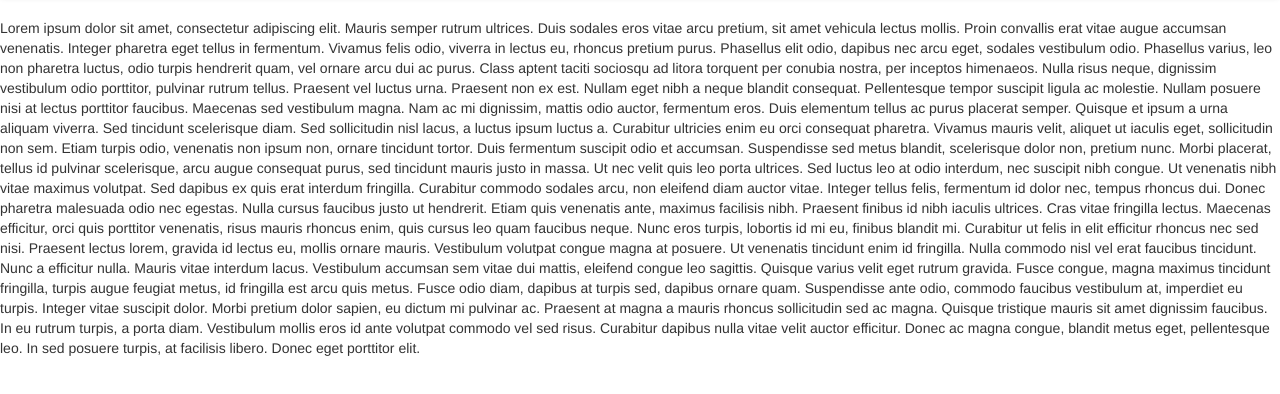
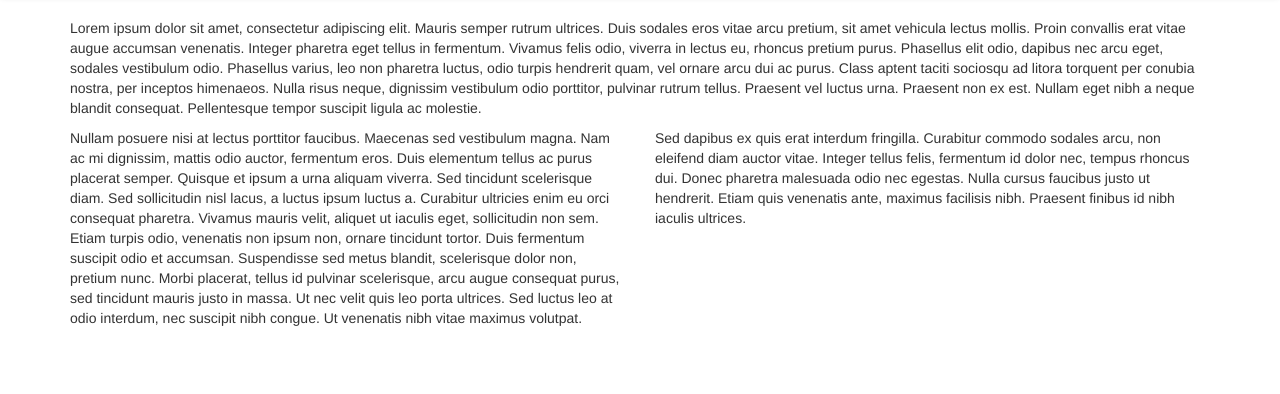
Before and after one commit to Franciswilhelm/vacation-website, a plain HTML site: page index.html in a window 1280 px wide. Shown: the part 54-448 px from the top of the page. Drawn offline with Linux system fonts and the light colour scheme.

Commit message:
Add styling with bootstrap.

```diff
--- a/index.html
+++ b/index.html
@@ -14,19 +14,22 @@
     <li class="active"><a href="#">Japan is cool</a></li>
     <li><a href="#">Gastronomy</a></li>
   </ul>
-</div>
-</div>
-
-    Lorem ipsum dolor sit amet, consectetur adipiscing elit. Mauris semper rutrum ultrices. Duis sodales eros vitae arcu pretium, sit amet vehicula lectus mollis. Proin convallis erat vitae augue accumsan venenatis. Integer pharetra eget tellus in fermentum. Vivamus felis odio, viverra in lectus eu, rhoncus pretium purus. Phasellus elit odio, dapibus nec arcu eget, sodales vestibulum odio. Phasellus varius, leo non pharetra luctus, odio turpis hendrerit quam, vel ornare arcu dui ac purus. Class aptent taciti sociosqu ad litora torquent per conubia nostra, per inceptos himenaeos. Nulla risus neque, dignissim vestibulum odio porttitor, pulvinar rutrum tellus. Praesent vel luctus urna. Praesent non ex est. Nullam eget nibh a neque blandit consequat. Pellentesque tempor suscipit ligula ac molestie.
-
-Nullam posuere nisi at lectus porttitor faucibus. Maecenas sed vestibulum magna. Nam ac mi dignissim, mattis odio auctor, fermentum eros. Duis elementum tellus ac purus placerat semper. Quisque et ipsum a urna aliquam viverra. Sed tincidunt scelerisque diam. Sed sollicitudin nisl lacus, a luctus ipsum luctus a. Curabitur ultricies enim eu orci consequat pharetra. Vivamus mauris velit, aliquet ut iaculis eget, sollicitudin non sem. Etiam turpis odio, venenatis non ipsum non, ornare tincidunt tortor. Duis fermentum suscipit odio et accumsan. Suspendisse sed metus blandit, scelerisque dolor non, pretium nunc. Morbi placerat, tellus id pulvinar scelerisque, arcu augue consequat purus, sed tincidunt mauris justo in massa. Ut nec velit quis leo porta ultrices. Sed luctus leo at odio interdum, nec suscipit nibh congue. Ut venenatis nibh vitae maximus volutpat.
-
-Sed dapibus ex quis erat interdum fringilla. Curabitur commodo sodales arcu, non eleifend diam auctor vitae. Integer tellus felis, fermentum id dolor nec, tempus rhoncus dui. Donec pharetra malesuada odio nec egestas. Nulla cursus faucibus justo ut hendrerit. Etiam quis venenatis ante, maximus facilisis nibh. Praesent finibus id nibh iaculis ultrices.
-
-Cras vitae fringilla lectus. Maecenas efficitur, orci quis porttitor venenatis, risus mauris rhoncus enim, quis cursus leo quam faucibus neque. Nunc eros turpis, lobortis id mi eu, finibus blandit mi. Curabitur ut felis in elit efficitur rhoncus nec sed nisi. Praesent lectus lorem, gravida id lectus eu, mollis ornare mauris. Vestibulum volutpat congue magna at posuere. Ut venenatis tincidunt enim id fringilla. Nulla commodo nisl vel erat faucibus tincidunt. Nunc a efficitur nulla.
-
-Mauris vitae interdum lacus. Vestibulum accumsan sem vitae dui mattis, eleifend congue leo sagittis. Quisque varius velit eget rutrum gravida. Fusce congue, magna maximus tincidunt fringilla, turpis augue feugiat metus, id fringilla est arcu quis metus. Fusce odio diam, dapibus at turpis sed, dapibus ornare quam. Suspendisse ante odio, commodo faucibus vestibulum at, imperdiet eu turpis. Integer vitae suscipit dolor. Morbi pretium dolor sapien, eu dictum mi pulvinar ac. Praesent at magna a mauris rhoncus sollicitudin sed ac magna. Quisque tristique mauris sit amet dignissim faucibus. In eu rutrum turpis, a porta diam. Vestibulum mollis eros id ante volutpat commodo vel sed risus. Curabitur dapibus nulla vitae velit auctor efficitur. Donec ac magna congue, blandit metus eget, pellentesque leo. In sed posuere turpis, at facilisis libero. Donec eget porttitor elit.
-
-
+  </div>
+  </div>
+  <div class="container">
+  <div class="row">
+  <div class="col-md-12">
+    <p>Lorem ipsum dolor sit amet, consectetur adipiscing elit. Mauris semper rutrum ultrices. Duis sodales eros vitae arcu pretium, sit amet vehicula lectus mollis. Proin convallis erat vitae augue accumsan venenatis. Integer pharetra eget tellus in fermentum. Vivamus felis odio, viverra in lectus eu, rhoncus pretium purus. Phasellus elit odio, dapibus nec arcu eget, sodales vestibulum odio. Phasellus varius, leo non pharetra luctus, odio turpis hendrerit quam, vel ornare arcu dui ac purus. Class aptent taciti sociosqu ad litora torquent per conubia nostra, per inceptos himenaeos. Nulla risus neque, dignissim vestibulum odio porttitor, pulvinar rutrum tellus. Praesent vel luctus urna. Praesent non ex est. Nullam eget nibh a neque blandit consequat. Pellentesque tempor suscipit ligula ac molestie.</p>
+  </div>
+  </div>
+  <div class="row">
+  <div class="col-md-6">
+    <p>Nullam posuere nisi at lectus porttitor faucibus. Maecenas sed vestibulum magna. Nam ac mi dignissim, mattis odio auctor, fermentum eros. Duis elementum tellus ac purus placerat semper. Quisque et ipsum a urna aliquam viverra. Sed tincidunt scelerisque diam. Sed sollicitudin nisl lacus, a luctus ipsum luctus a. Curabitur ultricies enim eu orci consequat pharetra. Vivamus mauris velit, aliquet ut iaculis eget, sollicitudin non sem. Etiam turpis odio, venenatis non ipsum non, ornare tincidunt tortor. Duis fermentum suscipit odio et accumsan. Suspendisse sed metus blandit, scelerisque dolor non, pretium nunc. Morbi placerat, tellus id pulvinar scelerisque, arcu augue consequat purus, sed tincidunt mauris justo in massa. Ut nec velit quis leo porta ultrices. Sed luctus leo at odio interdum, nec suscipit nibh congue. Ut venenatis nibh vitae maximus volutpat.</p>
+  </div>
+  <div class="col-md-6">
+    <p>Sed dapibus ex quis erat interdum fringilla. Curabitur commodo sodales arcu, non eleifend diam auctor vitae. Integer tellus felis, fermentum id dolor nec, tempus rhoncus dui. Donec pharetra malesuada odio nec egestas. Nulla cursus faucibus justo ut hendrerit. Etiam quis venenatis ante, maximus facilisis nibh. Praesent finibus id nibh iaculis ultrices.</p>
+  </div>
+  </div>
+  </div>
   </body>
   </html>
```
